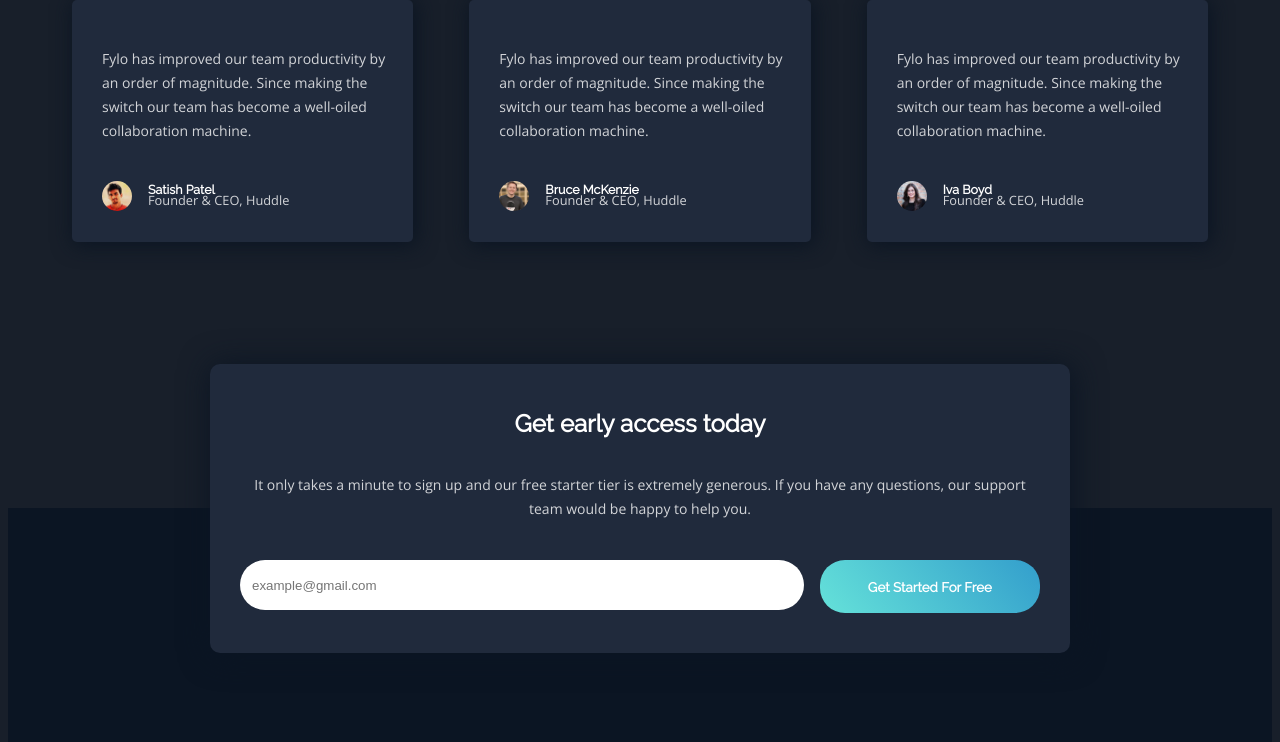
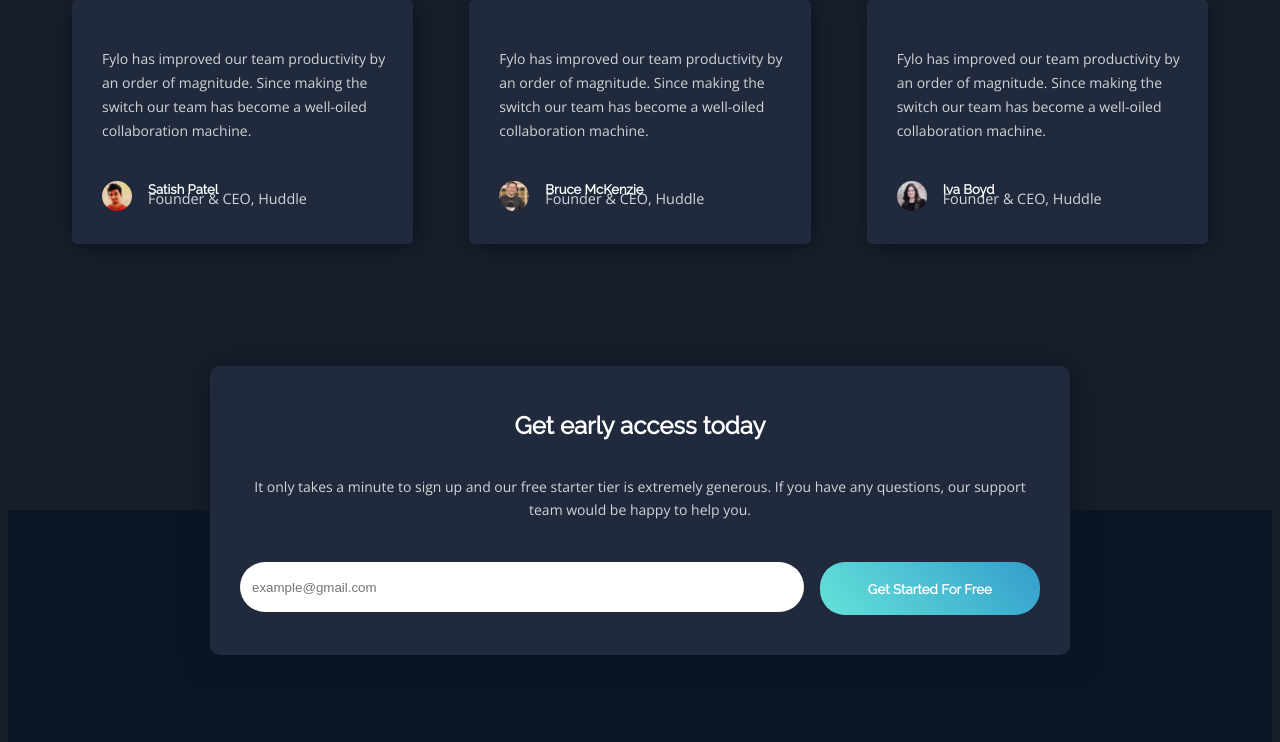
Before and after one commit to Ajibola1234/SH-Internship-Capstone-G10, a plain HTML site: page index.html in a window 1280 px wide. Shown: the part 2578-3320 px from the top of the page. Drawn offline with nearby package versions, Linux system fonts and the light colour scheme.

Commit message:
correction

```diff
--- a/css/styles.css
+++ b/css/styles.css
@@ -220,11 +220,11 @@ button:hover {
 
 .testimonial-item-reviewer-text h4 {
   margin-top: -1%;
-  font-size: 0.78rem;
+  font-size: 0.82rem;
 }
 
 .testimonial-item-reviewer-text p {
-  font-size: 0.8rem;
+  font-size: 0.9rem;
   margin-top: -25%;
 }
 
```
